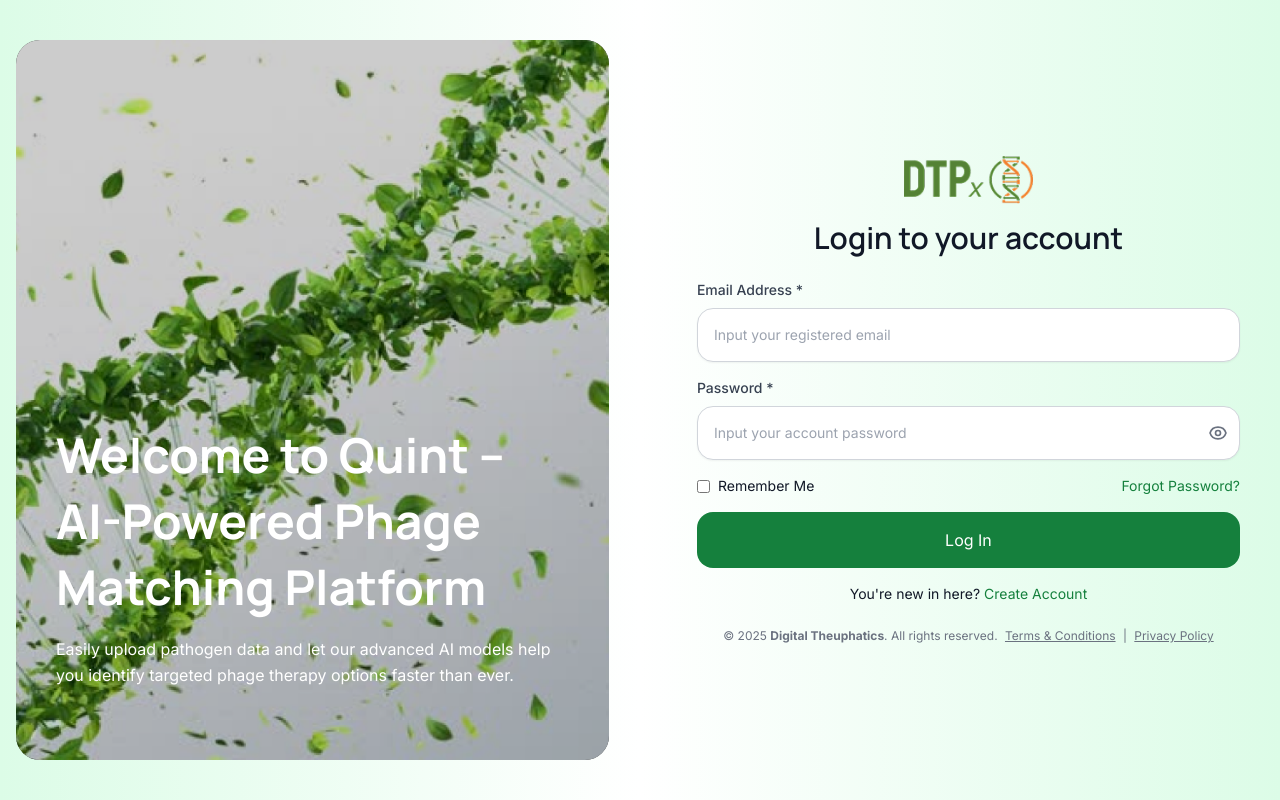
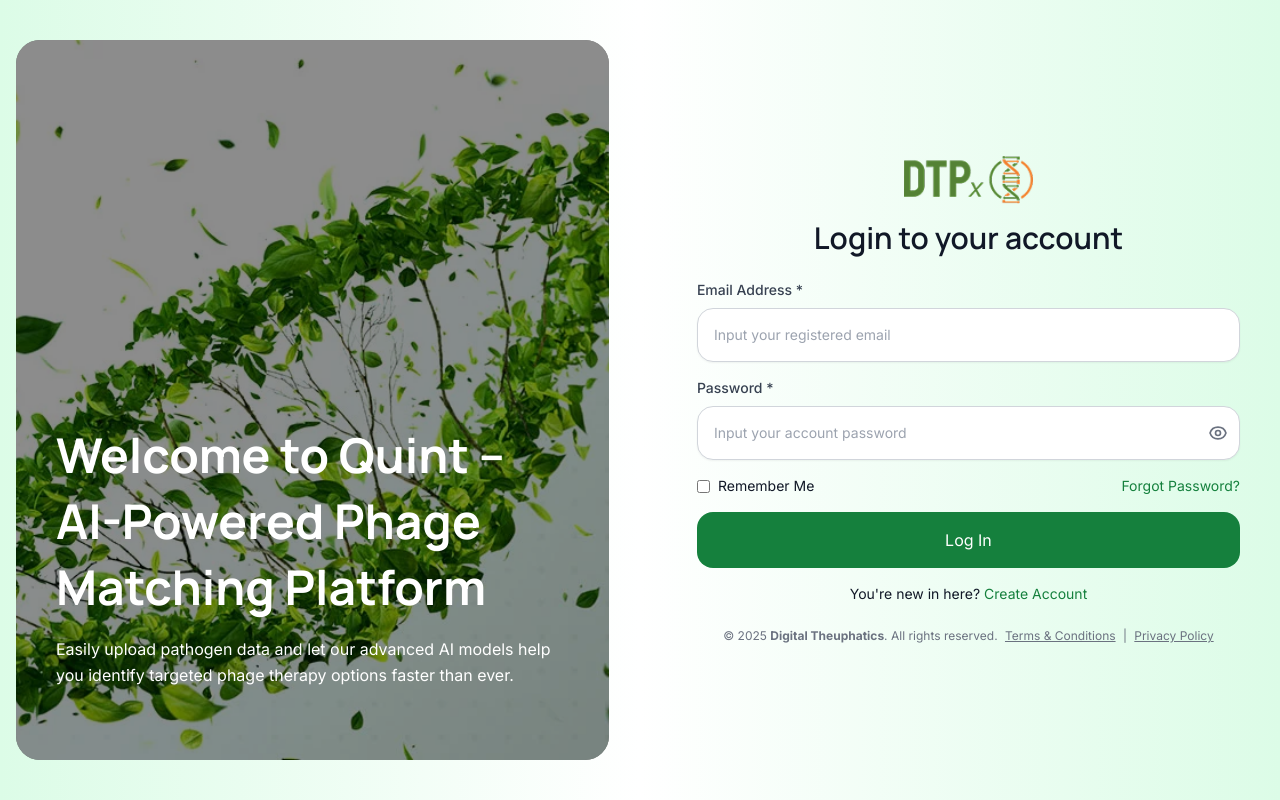
Before and after one commit to aayush138/digital_therapeutix, a Flask app: page /auth/login in a window 1280 px wide. Run offline with Flask 3, Linux system fonts and the light colour scheme; some libraries are stand-ins or nearby versions.

Commit message:
digital_therapeutix v1.0

```diff
--- a/app/__init__.py
+++ b/app/__init__.py
@@ -1,4 +1,4 @@
-from flask import Flask
+from app.extensions import db, migrate, Flask
 
 def create_app():
     app = Flask(__name__)
@@ -6,6 +6,7 @@ def create_app():
 
     from app.extensions import db, mail, sess
     db.init_app(app)
+    migrate.init_app(app, db)
     mail.init_app(app)
     sess.init_app(app)
 
--- a/app/extensions.py
+++ b/app/extensions.py
@@ -1,7 +1,10 @@
+from flask import Flask
 from flask_sqlalchemy import SQLAlchemy
+from flask_migrate import Migrate
 from flask_mail import Mail
 from flask_session import Session
 
 db = SQLAlchemy()
+migrate = Migrate()
 mail = Mail()
 sess = Session()
--- a/app/models/user.py
+++ b/app/models/user.py
@@ -20,6 +20,7 @@ class User(db.Model):
 
     registered_at = db.Column(db.DateTime, default=datetime.now)
     last_verification_reminder = db.Column(db.DateTime, nullable=True)
+    reset_token = db.Column(db.String(256), nullable=True)
 
     def set_password(self, password: str):
         self.password_hash = generate_password_hash(password)
--- a/app/routes/auth.py
+++ b/app/routes/auth.py
@@ -129,29 +129,27 @@ def forgot_password():
         user = User.query.filter_by(email=form.email.data).first()
         if user:
             token = generate_reset_token(user.email)
+            user.reset_token = token
+            db.session.commit()
             send_password_reset_email(user.email, token)
         flash("If the email is registered, a reset link has been sent.", "info")
         return redirect(url_for('auth.login'))
     return render_template('auth/forgot_password.html', form=form)
 
 
-@auth_bp.route('/reset-password/<token>', methods=['GET', 'POST'])
+@auth_bp.route('/reset_password/<token>', methods=['GET', 'POST'])
 def reset_password(token):
     email = verify_reset_token(token)
-    if not email:
-        flash("Invalid or expired token", "danger")
+    user = User.query.filter_by(email=email).first()
+    if not email or user.reset_token != token:
+        flash("This reset link is invalid or has already been used.", "danger")
         return redirect(url_for('auth.forgot_password'))
-
-    user = User.query.filter_by(email=email).first()
-    if not user:
-        flash("User not found", "danger")
-        return redirect(url_for('auth.signup'))
 
     form = ResetPasswordForm()
     if form.validate_on_submit():
         user.set_password(form.password.data)
+        user.reset_token = None  # Invalidate the token after use
         db.session.commit()
-        flash("Password reset successful. Please log in.", "success")
+        flash("Password has been reset successfully. Please log in.", "success")
         return redirect(url_for('auth.login'))
-
     return render_template('auth/reset_password.html', form=form)
--- a/app/templates/auth/login.html
+++ b/app/templates/auth/login.html
@@ -5,12 +5,12 @@
 {% block content %}
 <div class="flex flex-col md:flex-row gap-[5vw] items-center justify-center min-h-[94vh]">
 <!-- Left Panel (Fixed to match design) -->
-<div class="md:w-1/2 flex items-center justify-center p-10 h-[90vh] rounded-3xl relative overflow-hidden bg-black">
+<div class="md:w-1/2 flex items-center justify-center p-10 h-[60vh] md:h-[90vh] rounded-3xl relative overflow-hidden bg-black">
   <div class="absolute inset-0 z-0">
-    <img src="{{ url_for('static', filename='images/phage-bg.jpg') }}" alt="Green DNA" class="object-cover w-full h-full opacity-80" />
+    <img src="{{ url_for('static', filename='images/phage-bg.webp') }}" alt="Green DNA" class="object-cover w-full h-full opacity-55" />
   </div>
   <div class="relative z-10 flex flex-col justify-end w-full max-w-2xl h-full pb-8">
-    <h2 class="text-5xl font-extrabold text-white leading-snug mb-4">
+    <h2 class="text-3xl leading-snug md:text-5xl md:leading-snug font-extrabold text-white mb-4">
       Welcome to Quint – AI-Powered Phage Matching Platform
     </h2>
     <p class="text-white text-base leading-relaxed">
--- a/app/templates/auth/reset_password.html
+++ b/app/templates/auth/reset_password.html
@@ -8,8 +8,8 @@
     <div class="flex justify-center mb-4">
       <img src="{{ url_for('static', filename='images/logo.png') }}" alt="DTPx Logo" class="h-12" />
     </div>
-    <h2 class="text-center text-3xl font-semibold mb-3">Reset your password</h2>
-    <p class="text-center">Enter your email address and we’ll send you password<br>reset instructions.</p>
+    <h2 class="text-center text-3xl font-semibold mb-3">Update your password</h2>
+    <p class="text-center">Set your new password with minimum 8 characters with a<br>combination of letters and numbers</p>
 
     <!-- Flash messages -->
     {% with messages = get_flashed_messages(with_categories=true) %}
--- a/requirements.txt
+++ b/requirements.txt
@@ -8,3 +8,4 @@ Werkzeug
 WTForms
 PyJWT
 email_validator
+Flask-Migrate
```
Also changed, not shown: app/static/images/phage-bg.webp (added), 1 other file.
